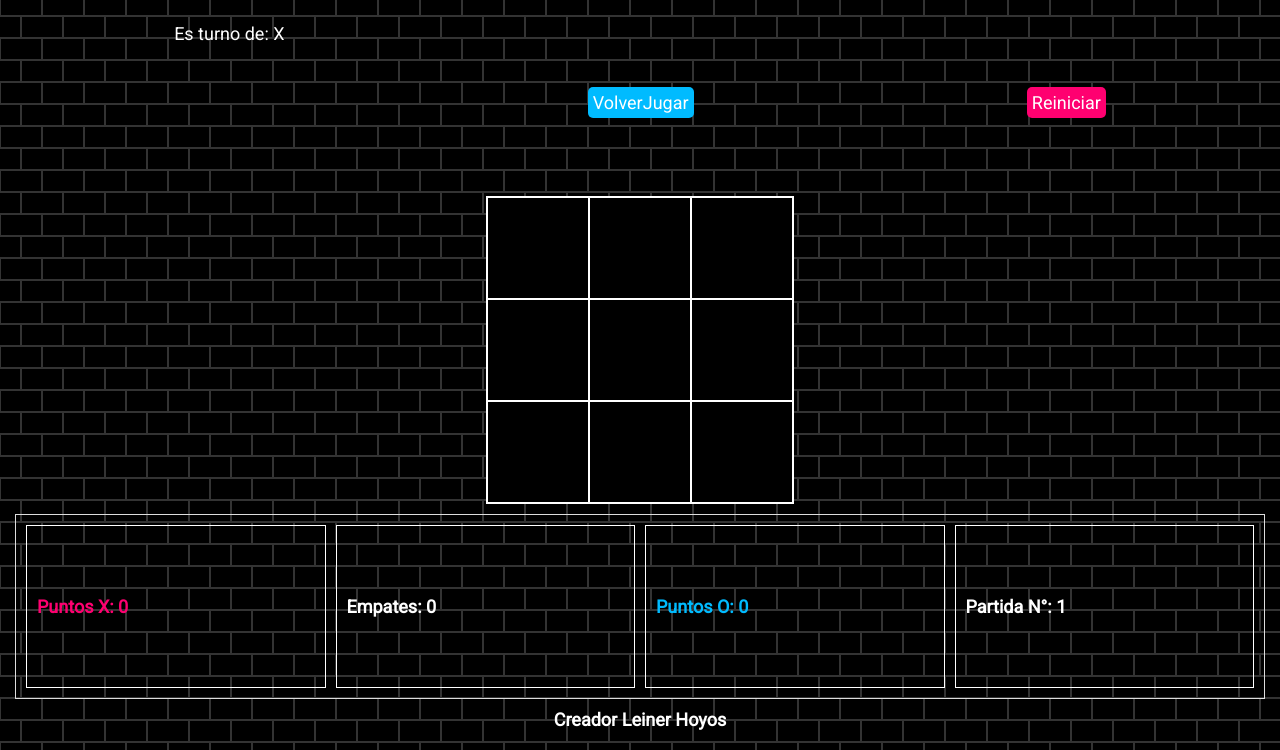
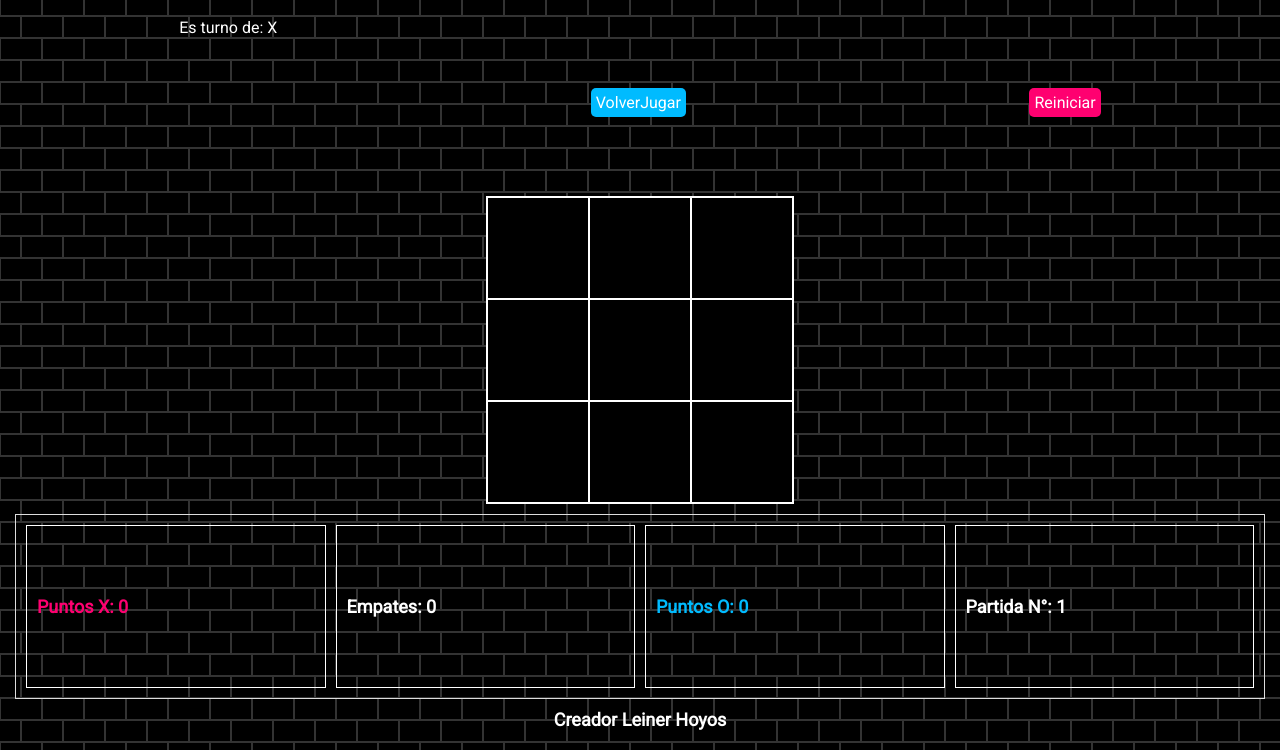
Before and after one commit to leinerdavidhc/Tictactoe, a plain HTML site: page index.html in a window 1280 px wide. Shown: the part 50-800 px from the top of the page. Drawn offline with Linux system fonts and the light colour scheme.

Commit message:
Update style.css

```diff
--- a/style/style.css
+++ b/style/style.css
@@ -51,7 +51,7 @@ body {
 .cabecera #VolverJugar{
     color: #fff;
     background-color: rgb(0, 187, 255);
-    font-size:18px;
+    font-size:16px;
     border: none;
     padding: 5px;
     border-radius: 5px;
@@ -65,7 +65,7 @@ body {
 .cabecera #reiniciar{
     color: #fff;
     background-color: rgb(255, 0, 112);
-    font-size:18px;
+    font-size:16px;
     border: none;
     padding: 5px;
     border-radius: 5px;
@@ -88,8 +88,7 @@ body {
 .Turno{
     justify-items: center;
     text-align: center;
-    line-height: 32px;
-    font-size: 18px;
+    font-size: 16px;
     align-self: flex-start;
 }
 .tabla{
```
